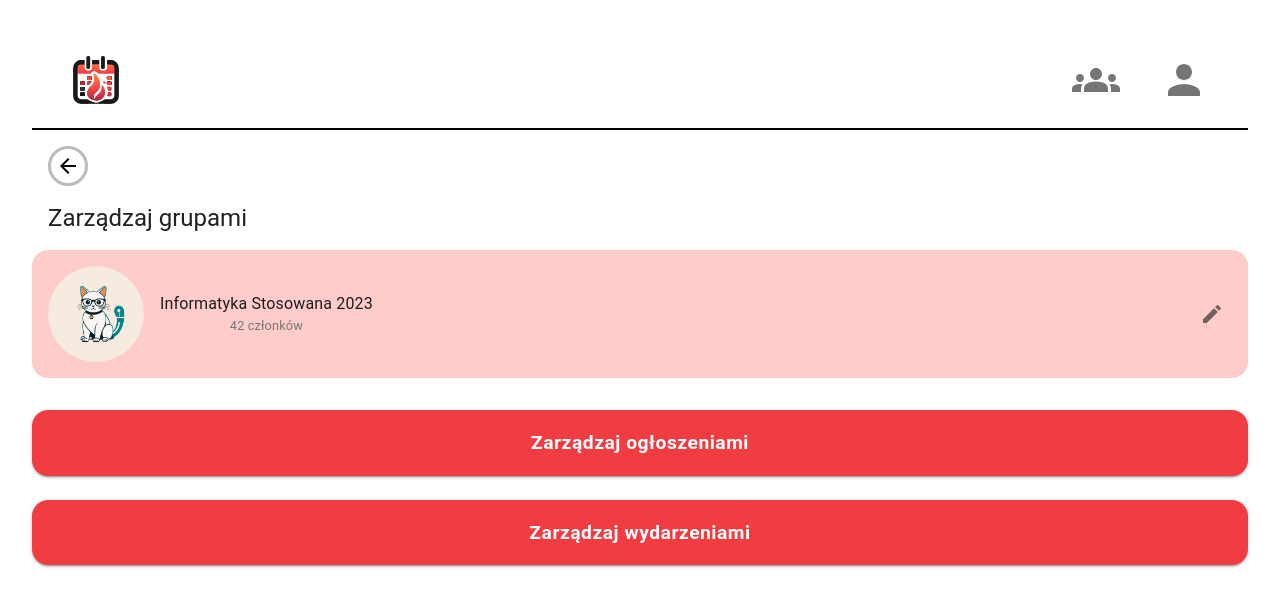
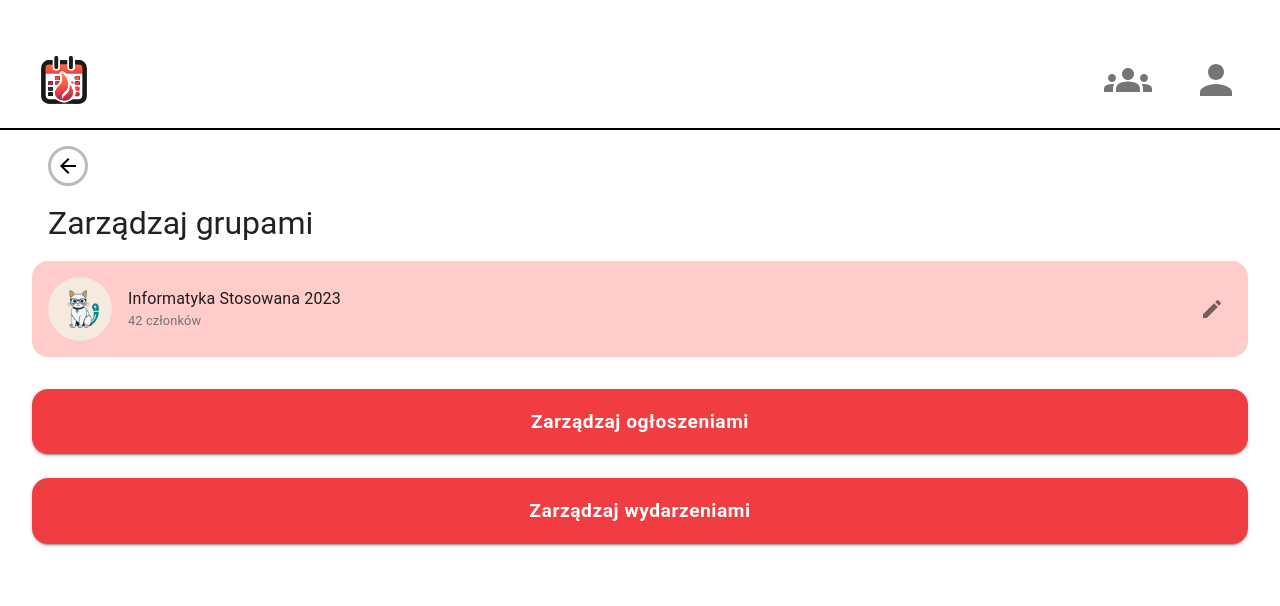
Before and after one commit to UEK-i-team/unievent-planner-frontend, a React (Vite) app: page / in a window 1280 px wide. Shown: the top 606 px of the page. Built offline with nearby package versions, Linux system fonts and the light colour scheme.

Commit message:
fix: rebase

```diff
--- a/src/screens/ManageGroups/GroupManagementStyles.ts
+++ b/src/screens/ManageGroups/GroupManagementStyles.ts
@@ -1,5 +1,7 @@
 import { styled } from '@mui/material';
 import { IconButton, Box } from '@mui/material';
+
+import { theme } from '../../assets/styles/theme';
 
 export const styles = {
   container: {
@@ -10,7 +12,10 @@ export const styles = {
     display: 'flex',
     justifyContent: 'space-between',
     padding: '1rem 2rem',
-    borderBottom: '2px solid black',
+    borderBottom: `2px solid ${theme.colors.black_100}`,
+    width: '100vw',
+    marginLeft: 'calc(-50vw + 50%)',
+    boxSizing: 'border-box',
   },
   icon: {
     fontSize: '3rem',
@@ -30,13 +35,13 @@ export const styles = {
     margin: '1rem',
   },
   title: {
-    fontSize: '2 rem',
+    fontSize: '2rem',
   },
   groupCard: {
     display: 'flex',
     alignItems: 'center',
     justifyContent: 'space-between',
-    backgroundColor: '#ffcccc',
+    backgroundColor: theme.colors.red_25,
     padding: '1rem',
     borderRadius: '1rem',
   },
@@ -46,16 +51,18 @@ export const styles = {
     gap: '1rem',
   },
   groupAvatar: {
-    width: '6rem',
-    height: '6rem',
-    backgroundColor: '#ffcccc',
+    width: '4rem',
+    height: '4rem',
+    backgroundColor: theme.colors.red_25,
   },
   groupName: {
     fontSize: '1rem',
+    textAlign: 'left',
   },
   groupMembers: {
-    color: '#777',
+    color: theme.colors.grey_50,
     fontSize: '0.8rem',
+    textAlign: 'left',
   },
   manageButtons: {
     display: 'flex',
@@ -67,26 +74,26 @@ export const styles = {
     padding: '1rem',
     borderRadius: '1rem',
     fontSize: '1.2rem',
-    backgroundColor: '#f13d42',
+    backgroundColor: theme.colors.red_100,
     fontWeight: 'bold',
     textTransform: 'none',
   },
   buttonColor: {
-    backgroundColor: '#f13d42',
+    backgroundColor: theme.colors.red_100,
   },
 };
 
 export const BackButton = styled(IconButton)({
   borderRadius: '50%',
-  border: '0.2rem solid #bbbbbb',
+  border: `0.2rem solid ${theme.colors.grey_25}`,
   padding: '0.6rem',
-  backgroundColor: '#ffffff',
+  backgroundColor: theme.colors.white_100,
   width: '2.5rem',
   height: '2.5rem',
   display: 'flex',
   justifyContent: 'center',
   alignItems: 'center',
-  color: '#000000',
+  color: theme.colors.black_100,
 });
 
 export const BackButtonWrapper = styled(Box)({
--- a/src/screens/ManageGroups/ManageGroups.tsx
+++ b/src/screens/ManageGroups/ManageGroups.tsx
@@ -1,7 +1,9 @@
 import React from 'react';
-import { IconButton, Button, Box, Typography, Avatar } from '@mui/material';
+
 import { Groups, Person, Edit } from '@mui/icons-material';
 import ArrowBackIcon from '@mui/icons-material/ArrowBack';
+import { IconButton, Button, Box, Typography, Avatar } from '@mui/material';
+
 import { styles, BackButton, BackButtonWrapper } from './GroupManagementStyles';
 
 const GroupManagement: React.FC = () => {
--- a/vite.config.ts
+++ b/vite.config.ts
@@ -9,7 +9,4 @@ export default defineConfig({
       '@': '/src',
     },
   },
-})
-
-
 });
```
Also changed, not shown: 1 other file (tests, documents, lock files or other folders).
